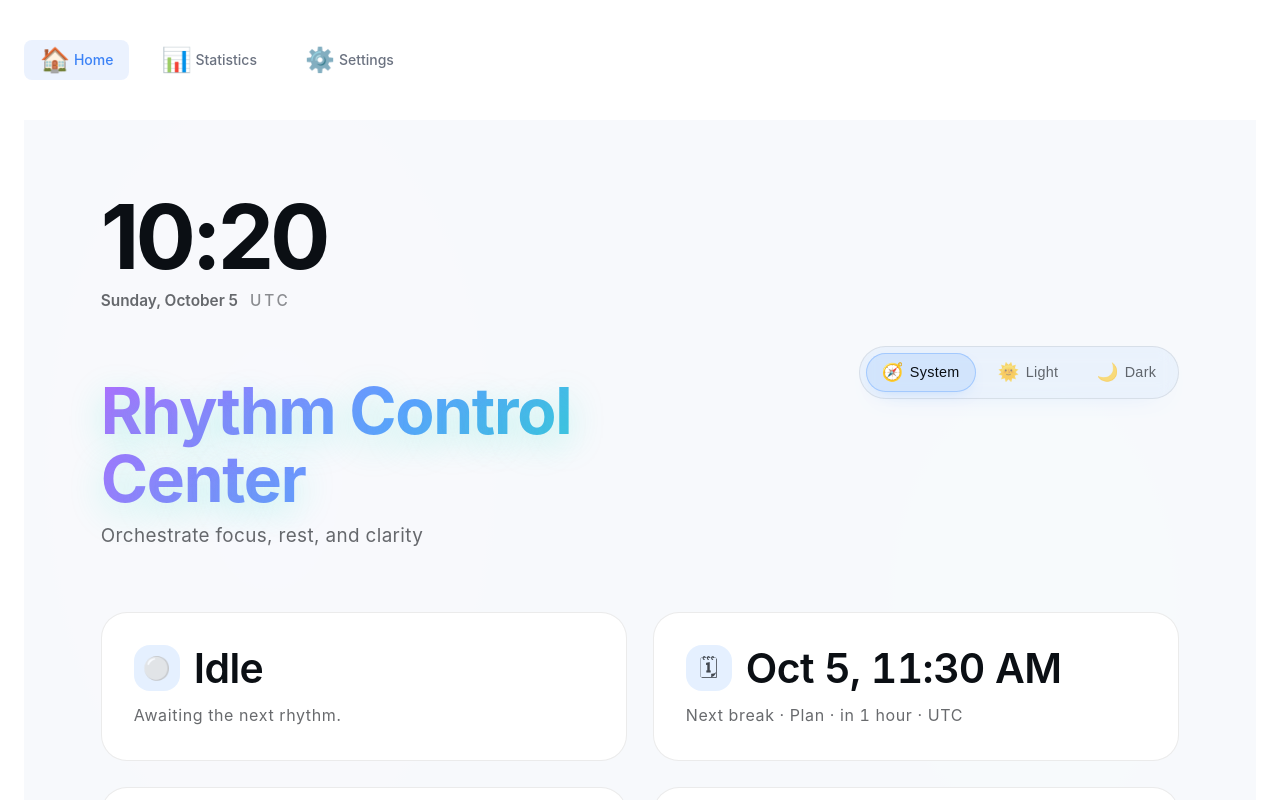
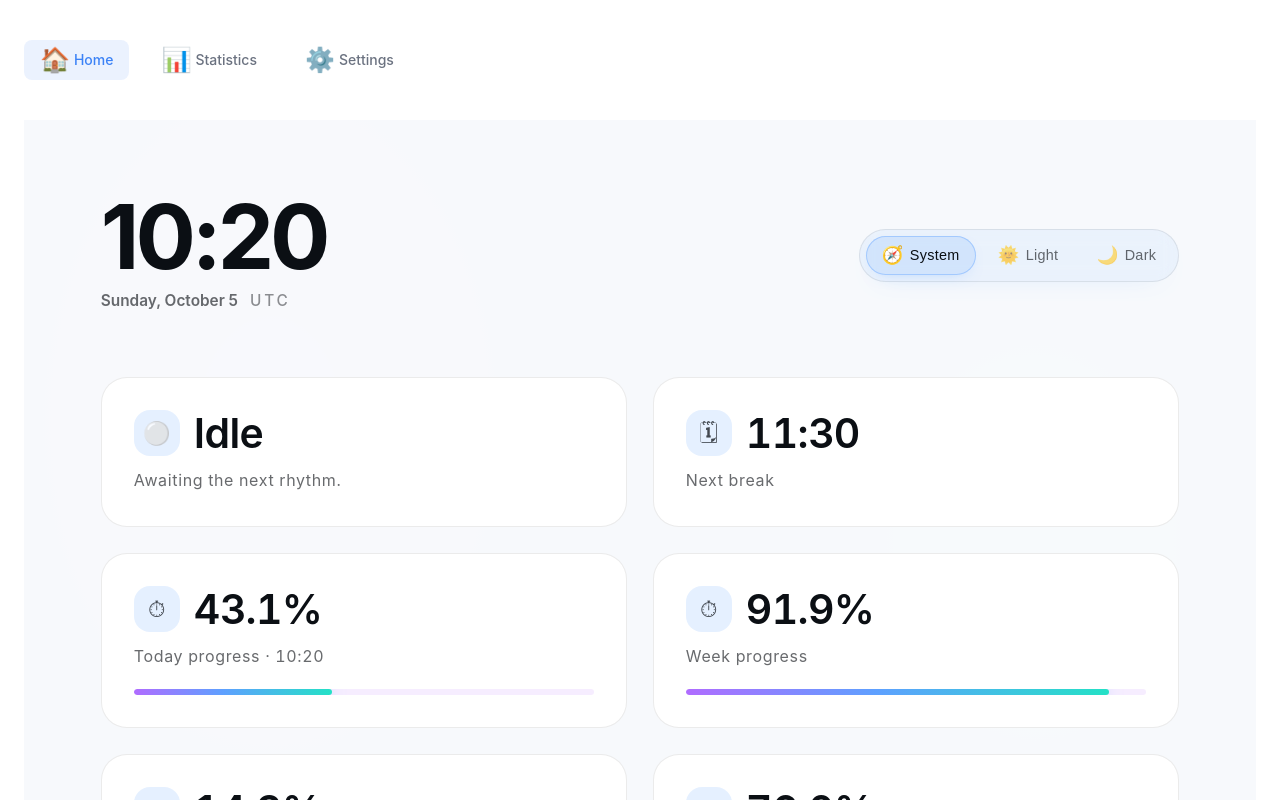
Before and after one commit to youtonghy/RESTY, a React (Vite) app: page / in a window 1280 px wide. Shown: the top 800 px of the page. Built offline with nearby package versions, Linux system fonts and the light colour scheme.

Commit message:
简化仪表板组件，移除相对时间格式化函数和标题组件，优化下次工作/休息时间的显示逻辑，仅保留必要信息，提升代码可读性和用户体验。

```diff
--- a/src/pages/Dashboard.tsx
+++ b/src/pages/Dashboard.tsx
@@ -114,32 +114,7 @@ const generateTips = (language: string): string[] => {
   return pool.slice(0, count);
 };
 
-const formatRelativeTime = (target: Date, base: Date, locale: string) => {
-  const diff = target.getTime() - base.getTime();
-  const abs = Math.abs(diff);
-  if (abs < 1000) {
-    return locale.startsWith('zh') ? '就在现在' : 'now';
-  }
-  const table: Array<{ limit: number; divisor: number; unit: Intl.RelativeTimeFormatUnit }>
-    = [
-      { limit: 60_000, divisor: 1_000, unit: 'second' },
-      { limit: 3_600_000, divisor: 60_000, unit: 'minute' },
-      { limit: 86_400_000, divisor: 3_600_000, unit: 'hour' },
-      { limit: 604_800_000, divisor: 86_400_000, unit: 'day' },
-      { limit: Infinity, divisor: 604_800_000, unit: 'week' },
-    ];
-
-  const rtf = new Intl.RelativeTimeFormat(locale, { numeric: 'auto' });
-  const sign = diff < 0 ? -1 : 1;
-
-  for (const entry of table) {
-    if (abs < entry.limit) {
-      const value = Math.round((abs / entry.divisor)) * sign;
-      return rtf.format(value, entry.unit);
-    }
-  }
-  return rtf.format(Math.round((abs / 604_800_000)) * (diff < 0 ? -1 : 1), 'week');
-};
+// Relative time display not used in simplified next-slot card
 
 function useFadeInOnScroll<T extends HTMLElement>(delay: number) {
   const ref = useRef<T | null>(null);
@@ -171,9 +146,7 @@ function useFadeInOnScroll<T extends HTMLElement>(delay: number) {
   return ref;
 }
 
-function GradientTitle({ children }: { children: ReactNode }) {
-  return <h1 className="dashboard-gradient-title">{children}</h1>;
-}
+// Title component removed per simplification
 
 function ThemeToggle({ theme, onChange }: { theme: Theme; onChange: (value: Theme) => void }) {
   const { t, i18n } = useTranslation();
@@ -444,13 +417,13 @@ export function Dashboard() {
     [i18n.language]
   );
 
-  const dateTimeFormatter = useMemo(
+  // For next break/work display, only show HH:MM (no date)
+  const hourMinuteFormatter = useMemo(
     () =>
       new Intl.DateTimeFormat(i18n.language, {
-        month: 'short',
-        day: 'numeric',
         hour: '2-digit',
         minute: '2-digit',
+        hour12: false,
       }),
     [i18n.language]
   );
@@ -523,26 +496,17 @@ export function Dashboard() {
 
   const timezone = useMemo(() => Intl.DateTimeFormat().resolvedOptions().timeZone, []);
 
-  const nextPrimary = nextSlot ? dateTimeFormatter.format(nextSlot.start) : '—';
+  // Next time display: hour only
+  const nextPrimary = nextSlot ? hourMinuteFormatter.format(nextSlot.start) : '—';
   const slotTypeLabel = nextSlot
     ? nextSlot.type === 'work'
       ? t('dashboard.next.work', { defaultValue: isZh ? '下次工作' : 'Next work' })
       : t('dashboard.next.break', { defaultValue: isZh ? '下次休息' : 'Next break' })
     : t('dashboard.next.none', { defaultValue: isZh ? '未计划' : 'No schedule' });
-  const slotSourceLabel = nextSlot
-    ? nextSlot.source === 'timer'
-      ? t('dashboard.next.source.timer', { defaultValue: isZh ? '计时器' : 'Timer' })
-      : t('dashboard.next.source.schedule', { defaultValue: isZh ? '预设' : 'Plan' })
-    : null;
-  const slotRelative = nextSlot ? formatRelativeTime(nextSlot.start, now, i18n.language) : null;
-  const nextSecondary = joinParts([slotTypeLabel, slotSourceLabel, slotRelative, timezone]);
+  // Only show the label (e.g., Next break), hide source/relative/timezone
+  const nextSecondary = slotTypeLabel;
 
-  const headerTitle = t('dashboard.hero.title', {
-    defaultValue: isZh ? '节奏控制中心' : 'Rhythm Control Center',
-  });
-  const headerSubtitle = t('dashboard.hero.subtitle', {
-    defaultValue: isZh ? '沉浸式掌控专注、休息与健康' : 'Orchestrate focus, rest, and clarity',
-  });
+  // Title/subtitle removed per optimization request
   const heroClock = heroClockFormatter.format(now);
   const heroDate = heroDateFormatter.format(now);
 
@@ -584,10 +548,7 @@ export function Dashboard() {
                 <span className="hero-tz">{timezone}</span>
               </div>
             </div>
-            <div className="hero-text">
-              <GradientTitle>{headerTitle}</GradientTitle>
-              <p className="header-subtitle">{headerSubtitle}</p>
-            </div>
+            {/* Title/subtitle intentionally removed */}
           </div>
           <ThemeToggle theme={theme} onChange={setTheme} />
         </header>
```
